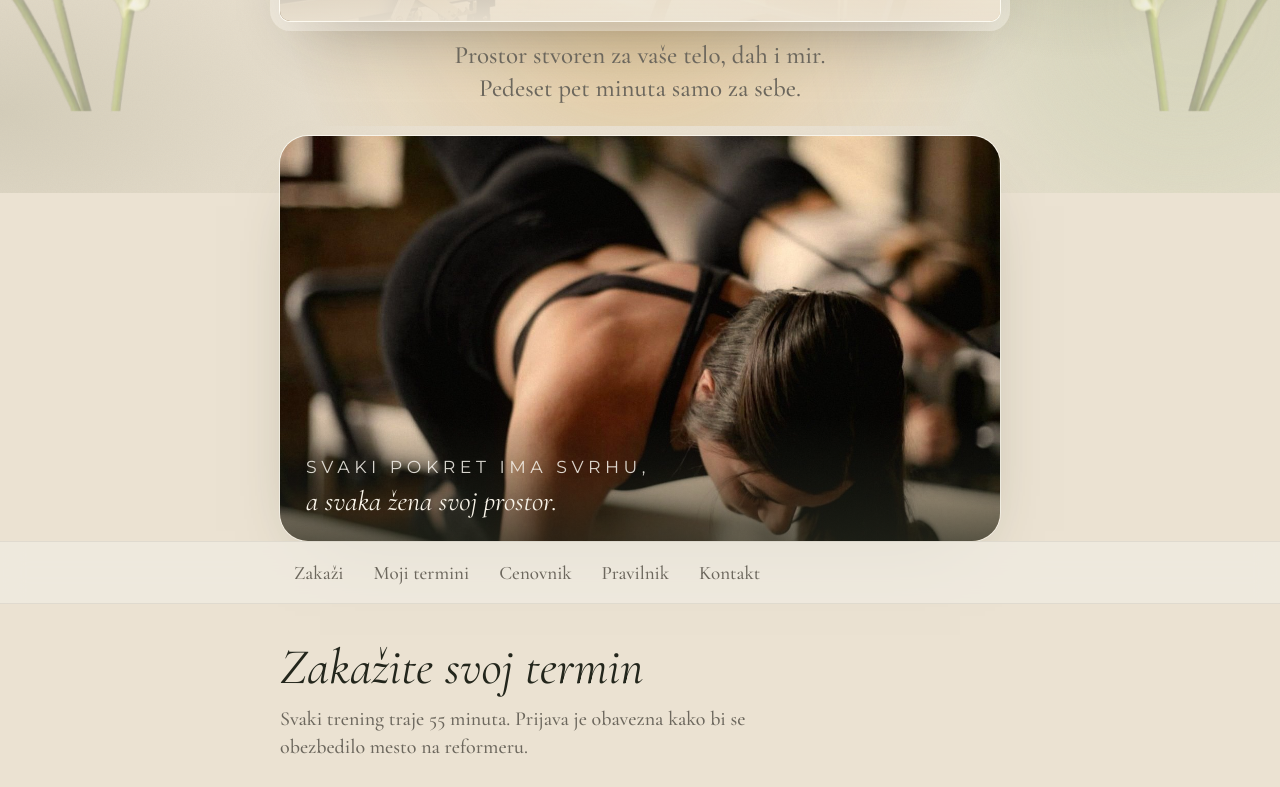
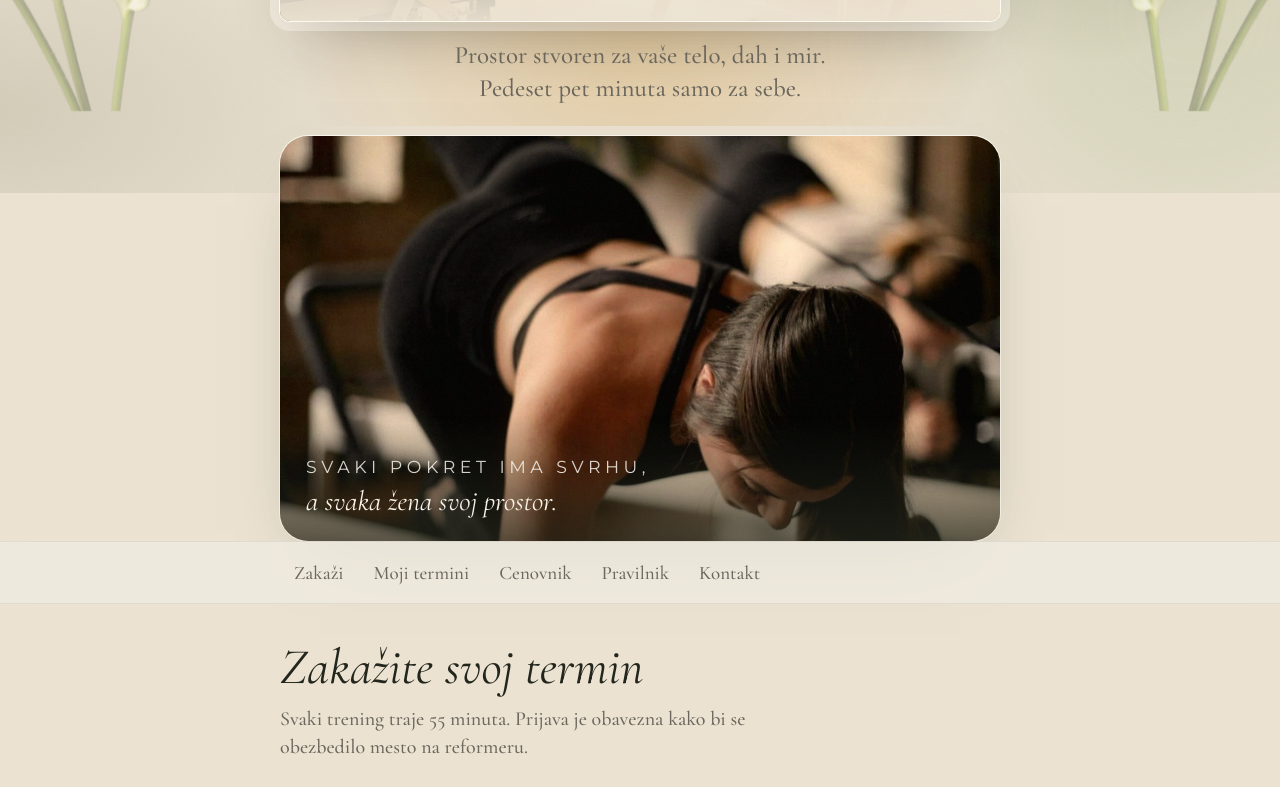
Before and after one commit to Kaca9525/ritual-pilates-studio, a website: page public/index.html in a window 1280 px wide. Shown: the part 607-1394 px from the top of the page. Drawn offline with nearby package versions, Linux system fonts and the light colour scheme; no server answers.

Commit message:
Fotografija vežbe ponovo klizi pri skrolu
Co-Authored-By: Claude Fable 5.1 <noreply@anthropic.com>
Claude-Session: https://claude.ai/code/session_016rbvAtb5nUWuUBdRbHMiaj

```diff
--- a/public/index.html
+++ b/public/index.html
@@ -96,7 +96,7 @@ header.hero { padding-block: 26px 22px; display: grid; grid-template-columns: 1f
 .arch { aspect-ratio: 4 / 5; }
 .motion { padding-block: 10px 0; }
 .motion-panel { margin: 0; position: relative; border-radius: 28px; overflow: hidden; aspect-ratio: 16 / 9; background: var(--bg-deep); box-shadow: 0 30px 70px -40px rgba(63,69,43,.6), 0 0 0 1px rgba(255,253,246,.8); }
-.motion-panel img { position: absolute; inset: 0; width: 100%; height: 100%; object-fit: cover; object-position: 50% 45%; display: block; }
+.motion-panel img { position: absolute; inset: -12% 0; width: 100%; height: 124%; object-fit: cover; object-position: 50% 45%; display: block; will-change: transform; }
 @media (max-width: 560px) { .motion-panel img { object-position: 55% 40%; } .arch img { object-position: 50% 25%; } }
 .motion-panel figcaption { position: absolute; left: 0; right: 0; bottom: 0; padding: 40px 26px 22px; font-family: var(--serif); font-style: italic; font-size: clamp(20px, 4.4vw, 28px); color: var(--paper); line-height: 1.25; background: linear-gradient(to top, rgba(35,38,28,.72), transparent); text-wrap: balance; }
 .motion-panel figcaption span { display: block; font-style: normal; font-size: .62em; letter-spacing: .26em; text-transform: uppercase; font-family: var(--sans); color: rgba(248,245,237,.85); margin-bottom: 6px; }
@@ -331,7 +331,7 @@ footer span { display: block; font-family: var(--sans); font-style: normal; font
 </header></div>
 <section class="wrap motion" aria-label="Trening u studiju">
   <figure class="motion-panel">
-    <img src="/img/trening.jpg" alt="Vežba na reformeru u studiju Ritual" width="1400" height="1871" loading="lazy" decoding="async">
+    <img src="/img/trening.jpg" alt="Vežba na reformeru u studiju Ritual" width="1400" height="1871" loading="lazy" decoding="async" data-parallax=".18">
     <figcaption><span>Svaki pokret ima svrhu,</span> a svaka žena svoj prostor.</figcaption>
   </figure>
 </section>
@@ -1141,12 +1141,17 @@ document.addEventListener("visibilitychange", () => { if (!document.hidden && S.
   const base = items.map(e => getComputedStyle(e).transform === "none" ? "" : getComputedStyle(e).transform);
   let ticking = false;
   const blurs = [...document.querySelectorAll("[data-blur]")];
-  const opens = [...document.querySelectorAll("[data-open]")];
+  const opens = [...document.querySelectorAll("[data-open]")], pars = [...document.querySelectorAll("[data-parallax]")];
   const heroEl = document.querySelector("header.hero"), heroH = () => heroEl ? heroEl.offsetHeight : innerHeight;
   const clamp = (v, a, b) => Math.max(a, Math.min(b, v));
   const update = () => {
     const y = scrollY;
     items.forEach((e, i) => { e.style.transform = `translate3d(0, ${Math.round(y * parseFloat(e.dataset.speed))}px, 0) ${base[i]}`; });
+    // slike u okvirima: lagano klize dok prolaze kroz ekran
+    for (const e of pars) {
+      const r = e.parentElement.getBoundingClientRect(), c = (r.top + r.height / 2 - innerHeight / 2) / innerHeight;
+      e.style.transform = `translate3d(0, ${(-c * r.height * parseFloat(e.dataset.parallax)).toFixed(1)}px, 0)`;
+    }
     // kale: zagrljaj koji se polako otvara dok se skroluje
     const q = clamp(y / Math.max(heroH() * 1.15, 1), 0, 1), ease = q * (2 - q);
     for (const e of opens) {
```
